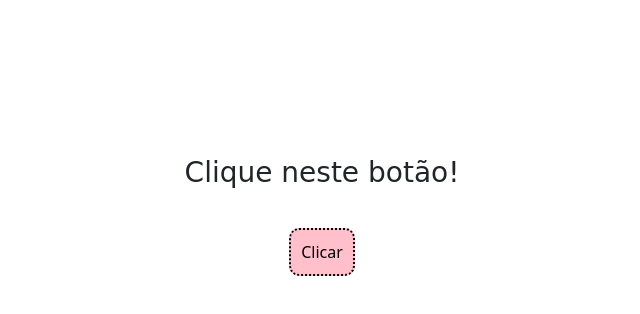
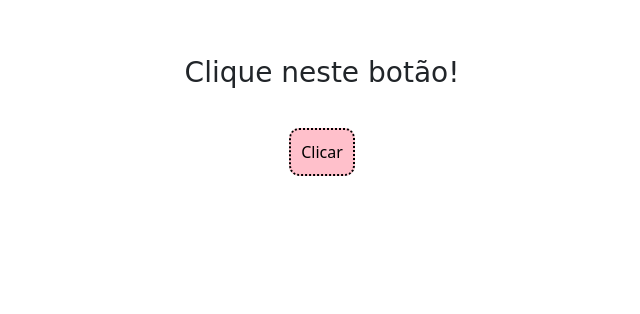
Before and after one commit to whoxer/change-color, a plain HTML site: page index.html in a window 1280 px wide. Shown: the part 244-558 px from the top of the page, without its empty margins (318-958 px from the left). Drawn offline with nearby package versions, Linux system fonts and the light colour scheme; a web font is replaced by a local one.

Commit message:
Altera valor do padding

```diff
--- a/style.css
+++ b/style.css
@@ -4,7 +4,7 @@
 }
 
 .msg {
-    padding: 400px 0;
+    padding: 300px 0;
     text-align: center;
 }
 
```
